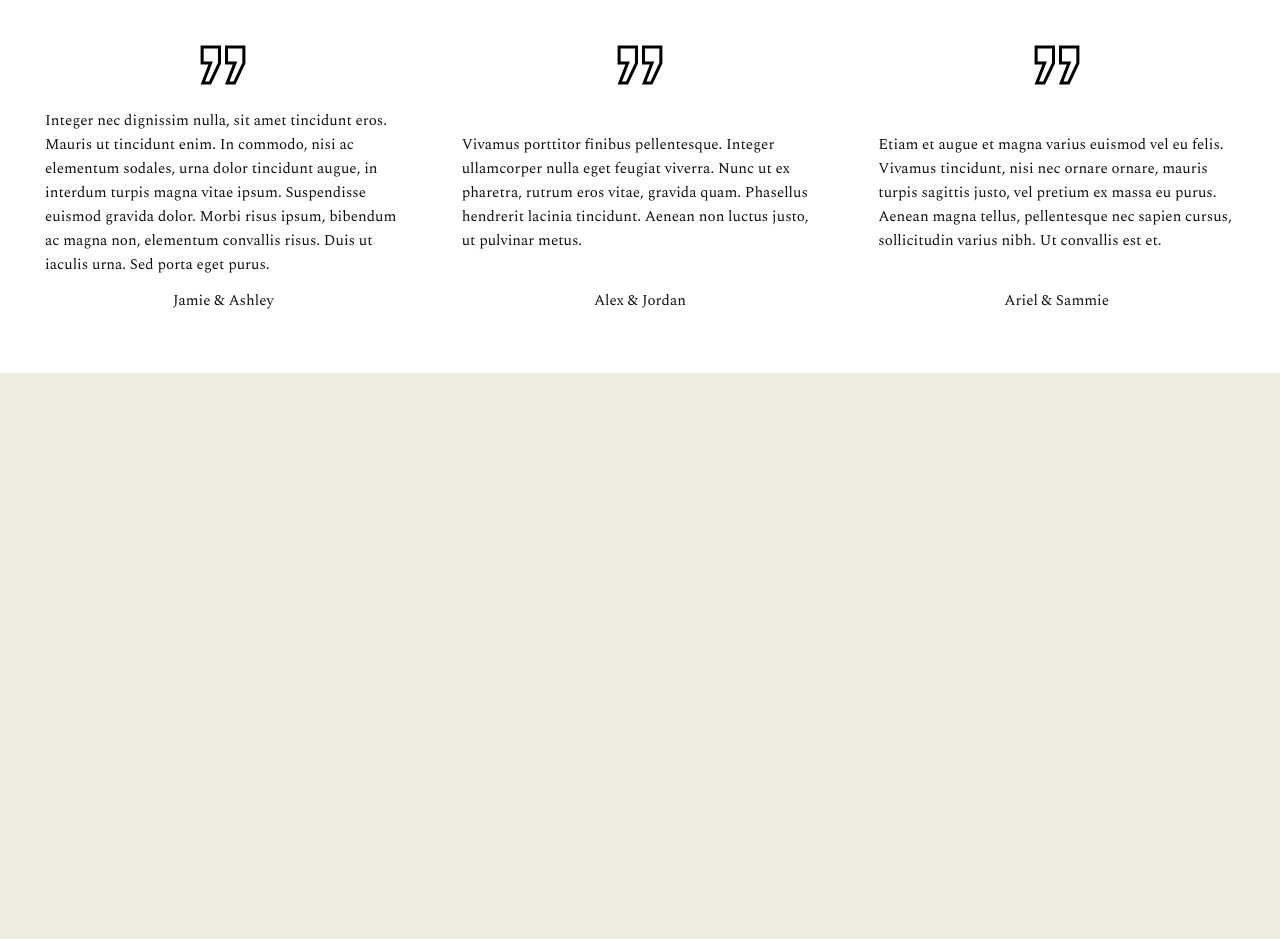
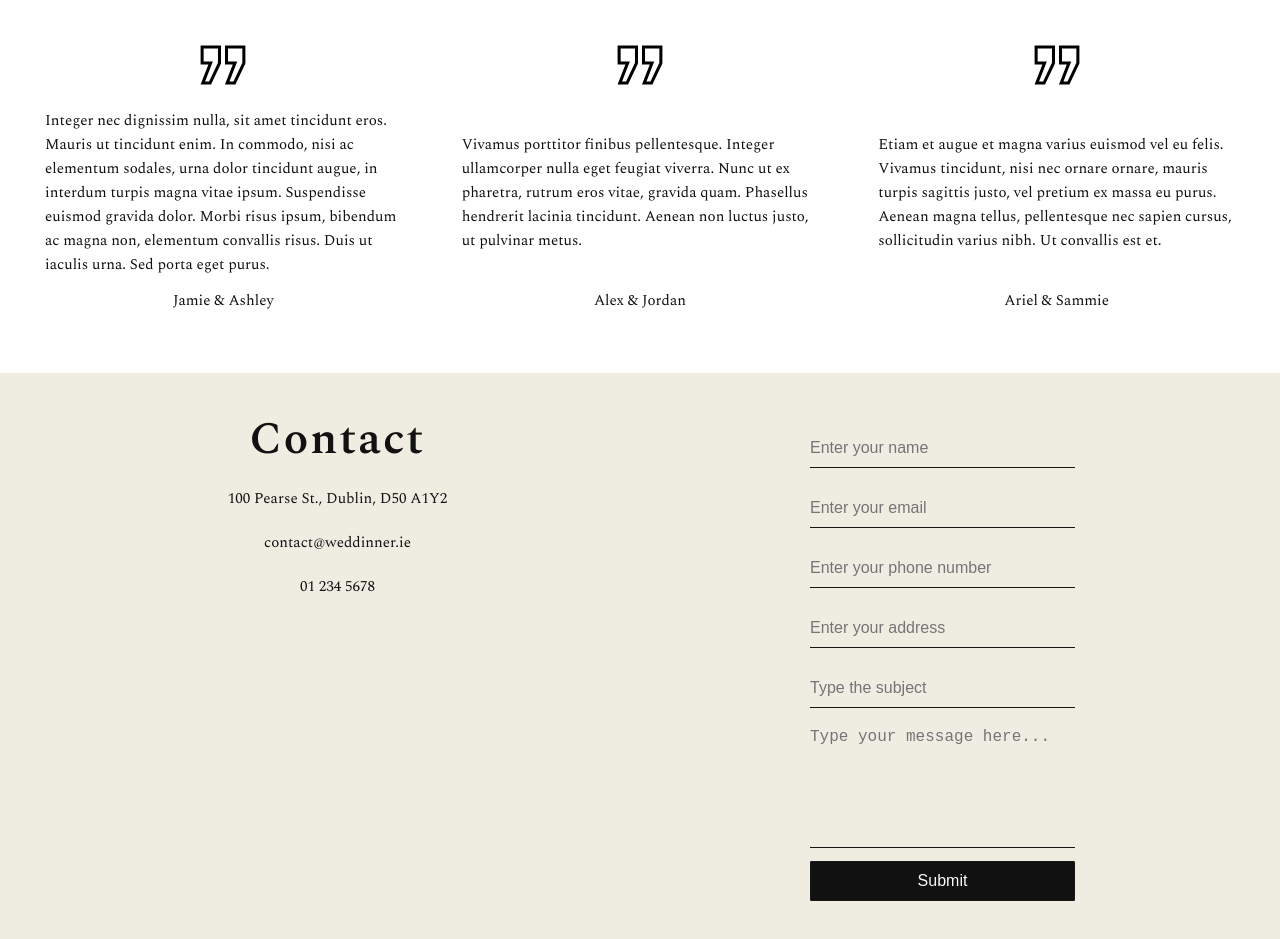
Before and after one commit to LucasBerta/weddinner, a website: page index.html in a window 1280 px wide. Shown: the part 2601-3540 px from the top of the page. Before the commit the page ends 3054 px from the top, so only its background shows below. Drawn offline with nearby package versions, Linux system fonts and the light colour scheme; files that its build step writes are made by us from their sources.

Commit message:
Contact, components exclusive file and layout adjustments

```diff
--- a/index.html
+++ b/index.html
@@ -85,7 +85,42 @@
         <p class="reviews__card--author">Ariel & Sammie</p>
       </div>
     </section>
-    <section id="contact" class="contact"></section>
+    <section id="contact" class="contact">
+      <div class="contact__location">
+        <h2 class="h2">Contact</h2>
+        <p>100 Pearse St., Dublin, D50 A1Y2</p>
+        <p>contact@weddinner.ie</p>
+        <p>01 234 5678</p>
+      </div>
+      <form class="contact__form">
+
+        <div class="form__group">
+          <input id="name" type="text" placeholder="Enter your name" class="input contact__form--input" maxlength="50" required>
+          <label for="name" class="label">Name</label>
+        </div>
+        <div class="form__group">
+          <input id="email" type="email" placeholder="Enter your email" class="input contact__form--input" maxlength="50" required>
+          <label for="email" class="label">Email</label>
+        </div>
+        <div class="form__group">
+          <input id="phone" type="tel" placeholder="Enter your phone number" class="input contact__form--input" maxlength="20">
+          <label for="phone" class="label">Phone</label>
+        </div>
+        <div class="form__group">
+          <input id="address" type="text" placeholder="Enter your address" class="input contact__form--input" maxlength="50">
+          <label for="address" class="label">Address</label>
+        </div>
+        <div class="form__group contact__form--subject">
+          <input id="subject" type="text" placeholder="Type the subject" class="input contact__form--input" maxlength="50" required>
+          <label for="subject" class="label">Subject</label>
+        </div>
+        <div class="form__group contact__form--message">
+          <textarea id="message" type="text" placeholder="Type your message here..." class="textarea contact__form--textarea" maxlength="1000" required ></textarea>
+          <label for="message" class="label">Message</label>
+        </div>
+        <button type="submit" class="btn contact__form--submit">Submit</button>
+      </form>
+    </section>
     <footer class="footer"></footer>
 </body>
 </html>
--- a/sass/_base.scss
+++ b/sass/_base.scss
@@ -1,6 +1,8 @@
 // COLOR VARIABLES
 $color-primary: #efece2;
 $color-secondary: #181818;
+$color-tertiary: #459fed;
+$color-error: #ff4040;
 
 $font-color-primary: #111;
 $font-color-secondary: #fafafa;
@@ -9,6 +11,8 @@ $box-shadow-light-center: 0 0 2.4rem 0.3rem #000;
 
 $box-shadow-light: 0 1.1rem 2rem rgba(0, 0, 0, 0.15);
 $box-shadow-mid: 0 1.3rem 3rem rgba(0, 0, 0, 0.3);
+
+$default-transition-duration: 0.2s;
 
 // FONT VARIABLES
 $font-primary: "Spectral", serif;
--- /dev/null
+++ b/sass/_components.scss
@@ -0,0 +1,117 @@
+.btn-link {
+  &,
+  &:link,
+  &:active {
+    padding: 1rem 1.5rem;
+
+    font-size: 1.6rem;
+    font-weight: 400;
+    color: $color-secondary;
+    text-decoration: none;
+    border: none;
+    border-radius: 2px;
+    cursor: pointer;
+
+    background-color: $color-primary;
+
+    transition: all $default-transition-duration;
+  }
+
+  &:hover {
+    transform: translateY(-0.3rem);
+    box-shadow: $box-shadow-mid;
+  }
+
+  &:active {
+    transform: translateY(-0.1rem);
+    box-shadow: $box-shadow-light;
+  }
+}
+
+.btn {
+  &,
+  &:active {
+    padding: 1rem 1.5rem;
+
+    font-size: 1.6rem;
+    font-weight: 400;
+    text-decoration: none;
+    color: $color-secondary;
+    border: 1px solid $color-secondary;
+    border-radius: 1px;
+    cursor: pointer;
+    background-color: transparent;
+
+    transition: all $default-transition-duration;
+  }
+
+  &:hover {
+    color: $font-color-secondary;
+    background-color: $color-secondary;
+  }
+}
+
+.form__group {
+  position: relative;
+}
+
+.input,
+.textarea {
+  width: 100%;
+  height: 4rem;
+  border: none;
+  border-bottom: 1px solid $color-secondary;
+  background-color: transparent;
+  color: $font-color-primary;
+  font-size: 1.6rem;
+
+  transition: all $default-transition-duration;
+
+  &::placeholder {
+    opacity: 1;
+
+    transition: all $default-transition-duration;
+  }
+
+  &:focus {
+    outline: none;
+    border-bottom: 1px solid $color-tertiary;
+
+    &::placeholder {
+      opacity: 0;
+    }
+  }
+
+  &:focus:invalid {
+    border-bottom: 1px solid $color-error;
+  }
+}
+
+.textarea {
+  resize: none;
+  height: 12rem;
+}
+
+.label {
+  position: absolute;
+  top: 0;
+  left: 0;
+  color: $font-color-primary;
+  font-size: 1.4rem;
+  opacity: 0;
+  transform: translateY(2.5rem);
+
+  transition: all $default-transition-duration;
+}
+
+.textarea:not(:placeholder-shown) + label,
+.textarea:focus + label {
+  opacity: 1;
+  transform: translateY(-0.5rem);
+}
+
+.input:not(:placeholder-shown) + label,
+.input:focus + label {
+  opacity: 1;
+  transform: translateY(0);
+}
--- /dev/null
+++ b/sass/_contact.scss
@@ -0,0 +1,42 @@
+.contact {
+  display: grid;
+  grid-template-columns: repeat(2, 1fr);
+  justify-items: center;
+  align-items: start;
+  padding: 4rem;
+  gap: 4rem;
+
+  &__location {
+    text-align: center;
+    > *:not(:first-child) {
+      margin-top: 2rem;
+    }
+  }
+
+  &__form {
+    display: grid;
+    grid-template-columns: repeat(auto-fit, minmax(20rem, 1fr));
+    gap: 0.5rem;
+    padding: 0 15rem;
+    width: 100%;
+
+    &--input,
+    &--textarea {
+      margin-top: 1.5rem;
+    }
+
+    &--subject {
+      grid-column: 1 / -1;
+    }
+
+    &--message {
+      grid-column: 1 / -1;
+    }
+
+    &--submit {
+      background-color: $font-color-primary;
+      color: $font-color-secondary;
+      grid-column: 1 / -1;
+    }
+  }
+}
--- a/sass/_gallery.scss
+++ b/sass/_gallery.scss
@@ -18,7 +18,7 @@
 
   &__item {
     z-index: 1;
-    transition: all 0.2s;
+    transition: all $default-transition-duration;
 
     &:hover {
       transform: scale(1.15);
--- a/sass/_navbar.scss
+++ b/sass/_navbar.scss
@@ -23,7 +23,7 @@
     padding: 1rem;
     cursor: pointer;
 
-    transition: all 0.2s;
+    transition: all $default-transition-duration;
 
     &--btn {
       &:hover {
--- a/sass/_typography.scss
+++ b/sass/_typography.scss
@@ -2,6 +2,7 @@ body {
   font-family: $font-primary;
   color: $font-color-primary;
   font-weight: 400;
+  font-size: 1.5rem;
   line-height: 1.6;
 }
 
@@ -36,56 +37,3 @@ body {
   letter-spacing: 0.2rem;
   line-height: 1.1;
 }
-
-.btn-link {
-  &,
-  &:link,
-  &:active {
-    padding: 1rem 1.5rem;
-
-    font-size: 1.6rem;
-    font-weight: 400;
-    color: $color-secondary;
-    text-decoration: none;
-    border: none;
-    border-radius: 2px;
-    cursor: pointer;
-
-    background-color: $color-primary;
-
-    transition: all 0.2s;
-  }
-
-  &:hover {
-    transform: translateY(-0.3rem);
-    box-shadow: $box-shadow-mid;
-  }
-
-  &:active {
-    transform: translateY(-0.1rem);
-    box-shadow: $box-shadow-light;
-  }
-}
-
-.btn {
-  &,
-  &:active {
-    padding: 1rem 1.5rem;
-
-    font-size: 1.6rem;
-    font-weight: 400;
-    text-decoration: none;
-    color: $color-secondary;
-    border: 1px solid $color-secondary;
-    border-radius: 1px;
-    cursor: pointer;
-    background-color: transparent;
-
-    transition: all 0.2s;
-  }
-
-  &:hover {
-    color: $font-color-secondary;
-    background-color: $color-secondary;
-  }
-}
--- a/sass/main.scss
+++ b/sass/main.scss
@@ -1,9 +1,11 @@
 @import "base";
 @import "typography";
 @import "layout";
+@import "components";
 @import "header";
 @import "navbar";
 @import "gallery";
 @import "about";
 @import "services";
 @import "reviews";
+@import "contact";
```
